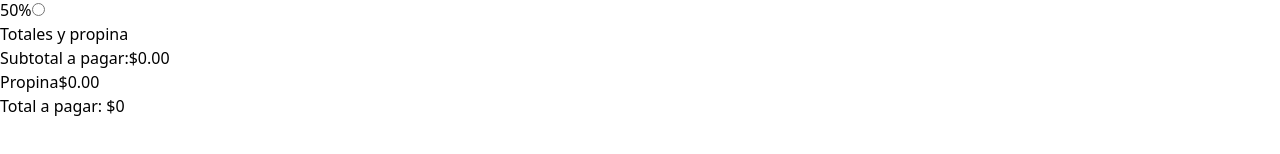
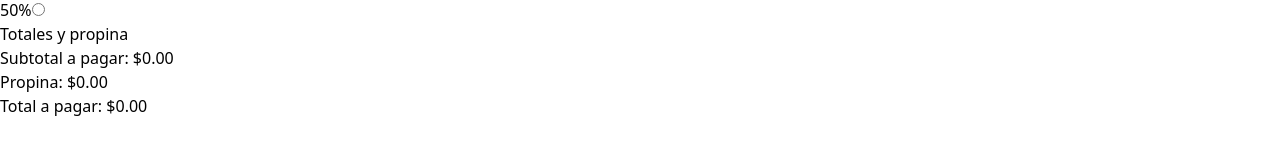
Before and after one commit to javiDEV-entei/calculadora-propinas-ts-react, a React (Vite) app: page / in a window 1280 px wide. Shown: the part 266-420 px from the top of the page. Built offline with nearby package versions, Linux system fonts and the light colour scheme.

Commit message:
calcular total a pagar add
funcion para calcular el total a pagar agregada

```diff
--- a/src/components/OrderTotals.tsx
+++ b/src/components/OrderTotals.tsx
@@ -15,19 +15,21 @@
 
     const subtotalAmount = useMemo(()=>order.reduce((total, item) => total + (item.quantity * item.price),0),[order])
     const tipAmount = useMemo(() => subtotalAmount *tip, [tip, order])
+    const totalAmount = useMemo(() => subtotalAmount + tipAmount, [tip, order])
+
   return (
     <>
     <div className="space-y-3">
         <h2 className="font-black text-2xl">Totales y propina</h2>
 
-        <p>Subtotal a pagar:
+        <p>Subtotal a pagar:{' '}
         <span className="font-bold">{formatCurrency(subtotalAmount)}</span>
         </p>
-        <p>Propina
+        <p>Propina:{' '}
         <span className="font-bold">{formatCurrency(tipAmount)}</span>
         </p>
-        <p>Total a pagar:
-        <span className="font-bold"> $0</span>
+        <p>Total a pagar:{' '}
+        <span className="font-bold">{formatCurrency(totalAmount)}</span>
         </p>
 
     </div>
```
